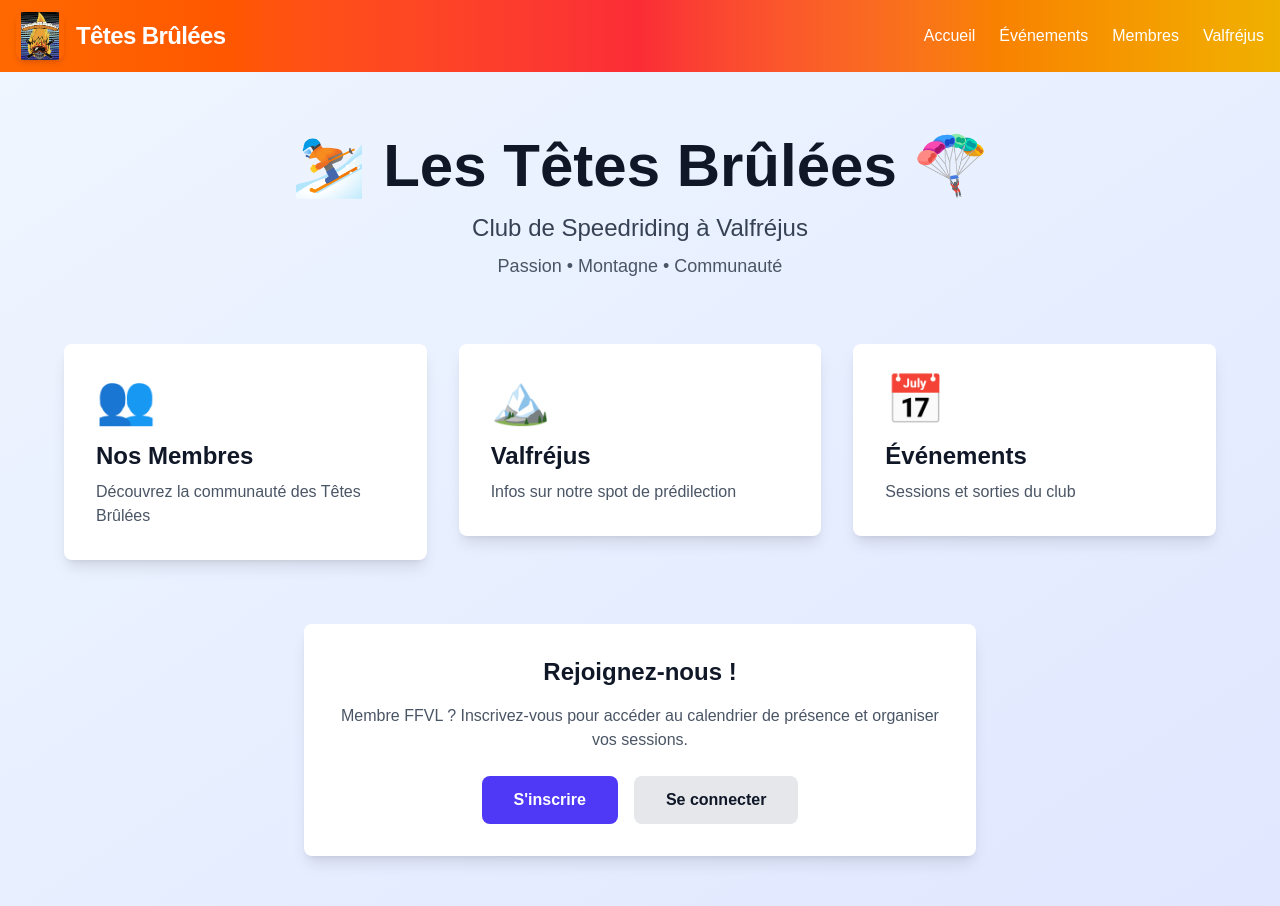
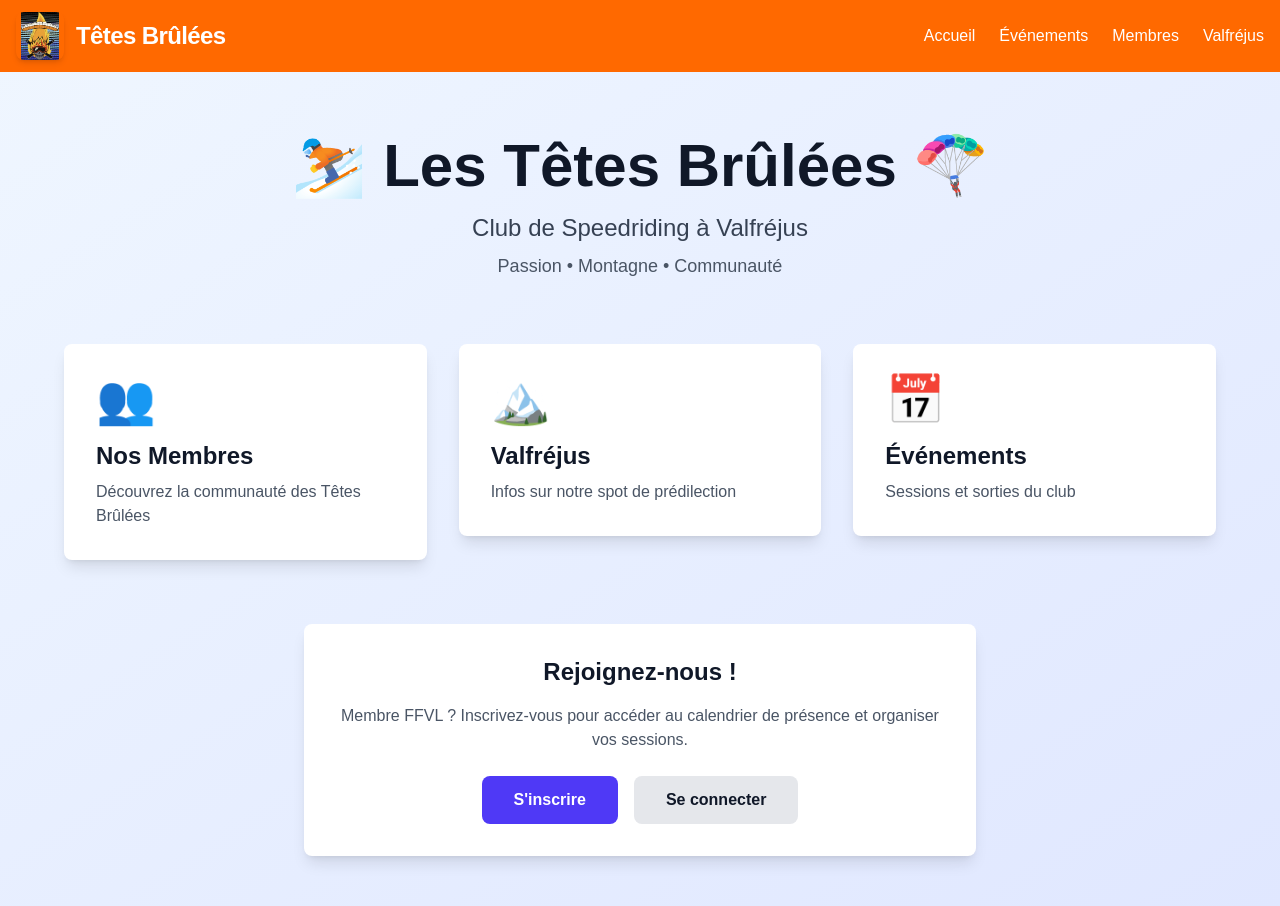
Before and after one commit to clementsbt/tetes-brulees, a Next.js app: page / in a window 1280 px wide. Shown: the top 906 px of the page. Built offline with nearby package versions, Linux system fonts and the light colour scheme.

Commit message:
Fix import navbar + couleur orange unie

```diff
--- a/app/layout.tsx
+++ b/app/layout.tsx
@@ -1,7 +1,7 @@
 import type { Metadata } from "next";
 import { Geist, Geist_Mono } from "next/font/google";
 import "./globals.css";
-import Navbar from "@/components/Navbar";
+import Navbar from "../components/Navbar";
 
 const geistSans = Geist({
   variable: "--font-geist-sans",
--- a/components/Navbar.tsx
+++ b/components/Navbar.tsx
@@ -3,7 +3,7 @@ import Image from 'next/image';
 
 export default function Navbar() {
   return (
-    <nav className="bg-gradient-to-r from-orange-500 via-red-500 to-yellow-500 shadow-lg">
+    <nav className="bg-orange-500 shadow-lg">
       <div className="container mx-auto px-4 py-3">
         <div className="flex items-center justify-between">
           {/* Logo */}
```
